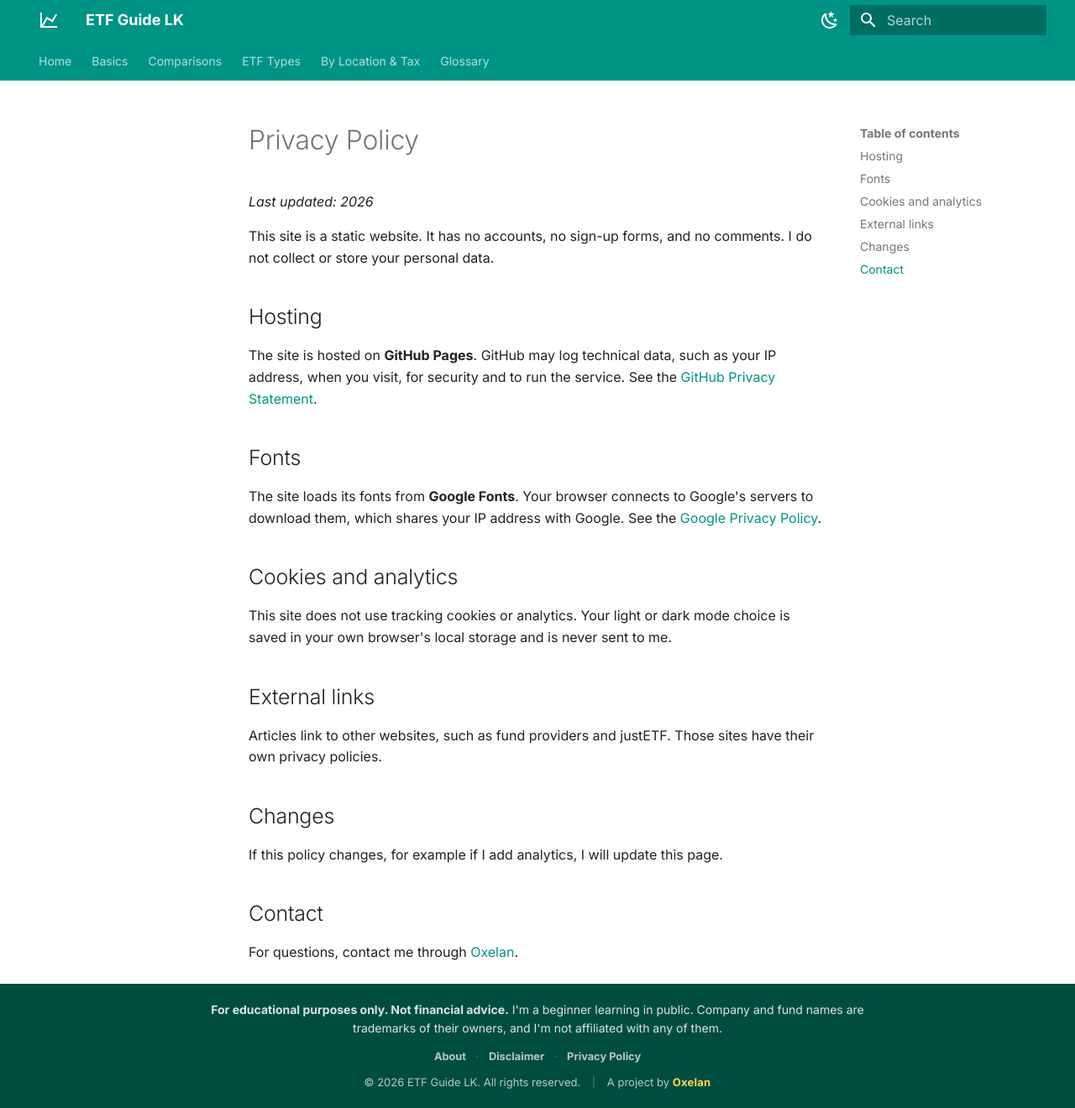
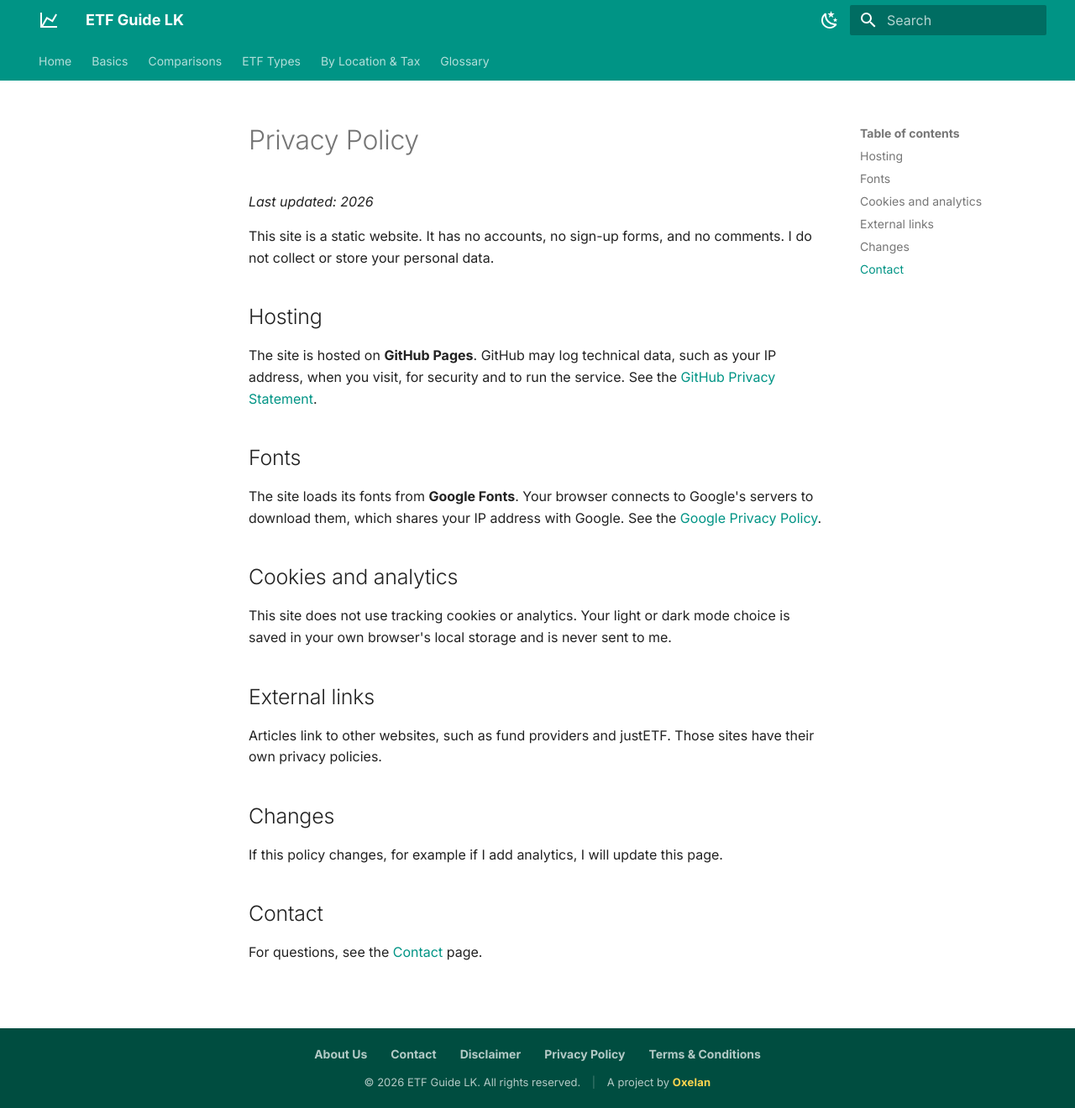
Before and after one commit to kusal-tharindu/invest-guide, an MkDocs documentation site: the page built from docs/privacy.md, in a window 1280 px wide and 1320 px high. Shown: the whole window at 84% size. Built offline with MkDocs 1.6.1 and Material for MkDocs 9.7.7, drawn with Linux system fonts in a browser that asks for light colours.

Commit message:
Add Terms & Conditions and Contact pages, simplify footer

```diff
--- a/docs/privacy.md
+++ b/docs/privacy.md
@@ -26,4 +26,4 @@ If this policy changes, for example if I add analytics, I will update this page.
 
 ## Contact
 
-For questions, contact me through [Oxelan](https://oxelan.com/){ target="_blank" rel="noopener" }.
+For questions, see the [Contact](contact.md) page.
--- a/docs/stylesheets/extra.css
+++ b/docs/stylesheets/extra.css
@@ -47,25 +47,22 @@
   padding: 0.8rem 0;
 }
 
-.footer-note {
-  max-width: 40rem;
-  margin: 0 auto 0.6rem;
+.footer-links {
+  display: flex;
+  flex-wrap: wrap;
+  justify-content: center;
+  gap: 0.4rem 1.4rem;
+  margin-bottom: 0.6rem;
   font-size: 0.7rem;
-  color: rgba(255, 255, 255, 0.85);
 }
 
-.footer-links {
-  margin-bottom: 0.5rem;
-}
-
-.footer-links a {
-  color: #ffd54f;
+.md-footer-meta .footer-links a {
+  color: rgba(255, 255, 255, 0.9);
   font-weight: 600;
 }
 
-.footer-links span {
-  margin: 0 0.4rem;
-  opacity: 0.6;
+.md-footer-meta .footer-links a:hover {
+  color: #ffd54f;
 }
 
 .footer-bottom {
--- a/overrides/partials/copyright.html
+++ b/overrides/partials/copyright.html
@@ -1,15 +1,11 @@
 <div class="md-copyright">
-  <div class="footer-note">
-    <strong>For educational purposes only. Not financial advice.</strong>
-    I'm a beginner learning in public. Company and fund names are trademarks of their owners, and I'm not affiliated with any of them.
-  </div>
-  <div class="footer-links">
-    <a href="{{ 'about/' | url }}">About</a>
-    <span>·</span>
+  <nav class="footer-links" aria-label="Legal and site links">
+    <a href="{{ 'about/' | url }}">About Us</a>
+    <a href="{{ 'contact/' | url }}">Contact</a>
     <a href="{{ 'disclaimer/' | url }}">Disclaimer</a>
-    <span>·</span>
     <a href="{{ 'privacy/' | url }}">Privacy Policy</a>
-  </div>
+    <a href="{{ 'terms/' | url }}">Terms &amp; Conditions</a>
+  </nav>
   <div class="footer-bottom">
     {% if config.copyright %}<span class="footer-part">{{ config.copyright }}</span>{% endif %}
     <span class="footer-sep">|</span>
```
Also changed, not shown: docs/about.md (+1 -1 lines), docs/contact.md (added, +26 -0 lines), docs/disclaimer.md (+1 -1 lines), docs/terms.md (added, +66 -0 lines), 1 other file.
